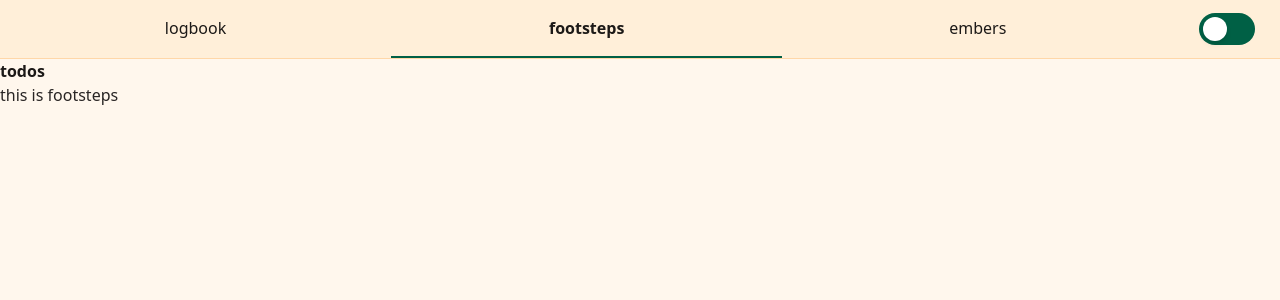
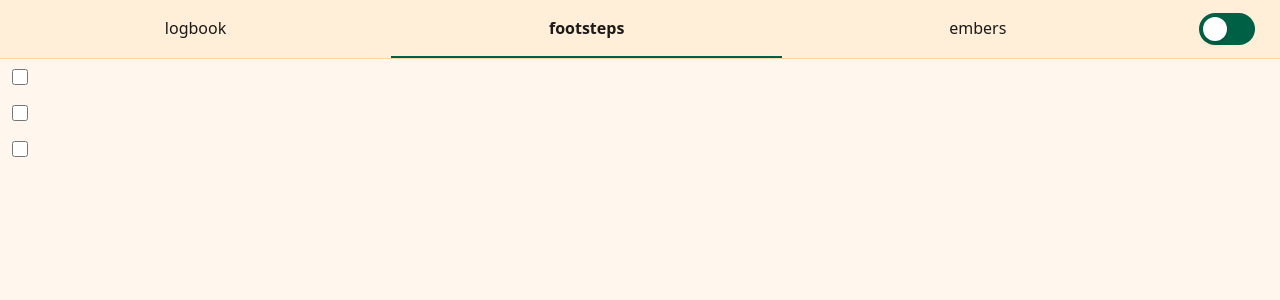
Before and after one commit to MlSHl/campfire, a SvelteKit app: page /footsteps in a window 1280 px wide. Shown: the top 300 px of the page. Built offline with nearby package versions, Linux system fonts and the light colour scheme.

Commit message:
Campfire initial commit!

```diff
--- a/src/lib/NoteInputField.svelte
+++ b/src/lib/NoteInputField.svelte
@@ -1,4 +1,4 @@
 <textarea
-  class="w-full h-full min-h-screen resize-none bg-transparent border-0 outline-none focus:outline-none p-6 text-stone-900 dark:text-[#a89f93] placeholder:text-stone-500 dark:placeholder:text-orange-500/60"
+  class="w-full h-full min-h-screen resize-none bg-transparent border-0 outline-none focus:outline-none p-6 text-stone-900 dark:text-[#a89f93] placeholder:text-stone-500 dark:placeholder:text-slate-500"
   placeholder="Begin logging..."
 ></textarea>
--- a/src/lib/ThemeToggle.svelte
+++ b/src/lib/ThemeToggle.svelte
@@ -4,25 +4,18 @@
         document.documentElement.classList.contains('dark')
     );
 
-    $effect(() => {
-        document.documentElement.classList.toggle("dark", isDark);
-        localStorage.setItem("theme", isDark ? "dark" : "light");
-    });
-
-
     function toggleTheme() {
         isDark = !isDark;
+        localStorage.setItem("theme", isDark ? "dark" : "light");
+        document.documentElement.classList.toggle("dark", isDark);
     }
 </script>
 
 <button
     onclick={toggleTheme}
     aria-label="Toggle theme"
-    class="relative inline-flex h-8 w-14 items-center rounded-full transition-colors duration-300 ease-in-out"
-    class:bg-emerald-800={!isDark} class:bg-orange-600={isDark} >
+    class="relative inline-flex h-8 w-14 items-center rounded-full transition-colors duration-300 ease-in-out bg-emerald-800 dark:bg-orange-500">
     <span
-        class="absolute left-1 h-6 w-6 rounded-full bg-white shadow-md transition-transform duration-300 ease-in-out"
-        class:translate-x-0={!isDark}
-        class:translate-x-6={isDark}
+        class="absolute left-1 h-6 w-6 rounded-full bg-white shadow-md transition-transform duration-300 ease-in-out translate-x-0 dark:translate-x-6"
     ></span>
 </button>
--- /dev/null
+++ b/src/lib/footsteps/Step.svelte
@@ -0,0 +1,28 @@
+<script lang="ts">
+    import type { StepType } from '$lib/types/step.type';
+    type Props = {
+        step: StepType;
+        completeStep: (id: number) => void;
+        addStep: (step: StepType) => number;
+        updateStep: (step: StepType, id: number) => void;
+    };
+    let { step, completeStep }:Props = $props();
+</script>
+
+<label
+	class="flex items-center gap-3 px-3 py-2 transition-colors hover:bg-zinc-100 dark:hover:bg-zinc-800/60"
+>
+	<input
+		type="checkbox"
+		checked={step.completed}
+		onchange={() => completeStep(step.id)}
+		class="h-4 w-4 shrink-0 accent-orange-500"
+	/>
+	<input
+        type="textfield"
+		class="w-full focus:outline-none text-sm text-zinc-800 dark:text-zinc-100"
+		class:line-through={step.completed}
+		class:text-zinc-400={step.completed}
+		class:dark:text-zinc-500={step.completed}
+	/>
+</label>
--- a/src/lib/navigation/NavTab.svelte
+++ b/src/lib/navigation/NavTab.svelte
@@ -5,7 +5,7 @@
 
 
 <a
-    class="btn flex-1 border-b-2 transition-all {page.url.pathname === '/' + tab_name ? 'text-orange-800 border-emerald-800 dark:text-orange-500 dark:border-[#2b4457] font-bold' : 'border-transparent'}"
+    class="btn flex-1 border-b-2 transition-all {page.url.pathname === '/' + tab_name ? 'text-orange-800 border-emerald-800 dark:text-orange-500 dark:border-orange-500 font-bold' : 'border-transparent'}"
     href="/{tab_name}"
 >
     {tab_name}
--- /dev/null
+++ b/src/lib/types/step.type.ts
@@ -0,0 +1,5 @@
+export type StepType = {
+    id: number;
+    name: string;
+    completed: boolean;
+}
--- a/src/routes/footsteps/+page.svelte
+++ b/src/routes/footsteps/+page.svelte
@@ -1,2 +1,30 @@
-<h1 class="text-stone-900 dark:text-orange-500 font-bold">todos</h1>
-<p class="text-stone-800 dark:text-orange-100/80">this is footsteps</p>
+<script lang="ts">
+    import Step from '$lib/footsteps/Step.svelte';
+    import type { StepType } from '$lib/types/step.type';
+    let steps = $state<StepType[]>([
+        {id: 1, name: "make UI", completed: false},
+        {id: 2, name: "make features", completed: false},
+        {id: 3, name: "make syncing", completed: false}
+    ]);
+
+    function addStep(step: StepType):  number {
+        step.id = steps[-1].id + 1;
+        steps.push(step);
+        return step.id;
+    }
+
+    function updateStep(step: StepType, id:number) {
+        steps[id] = step;
+    }
+
+    function completeStep(id: number) {
+        const step = steps.find((step) => step.id === id);
+        if (step) {
+            step.completed = true;
+        }
+    }
+</script>
+
+{#each steps as step}
+    <Step {step} {completeStep} {addStep} {updateStep}/>
+{/each}
```
Also changed, not shown: 1 other file (tests, documents, lock files or other folders).
